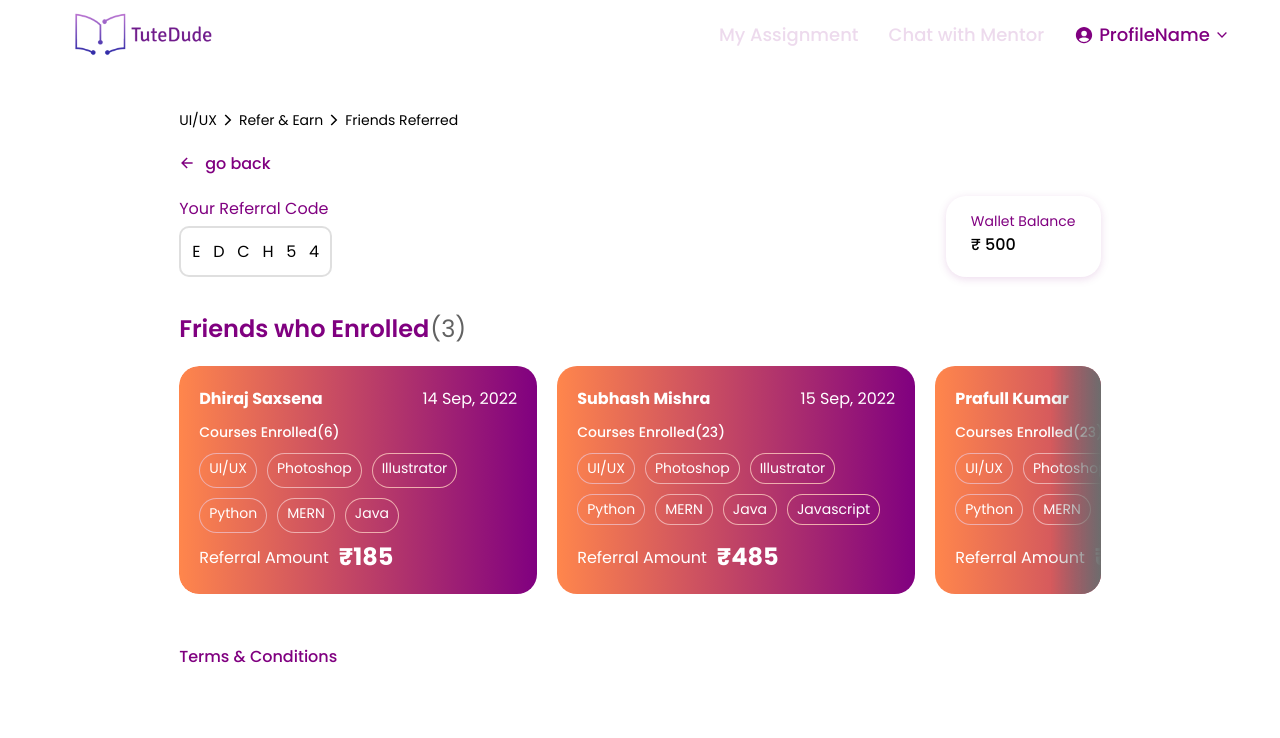
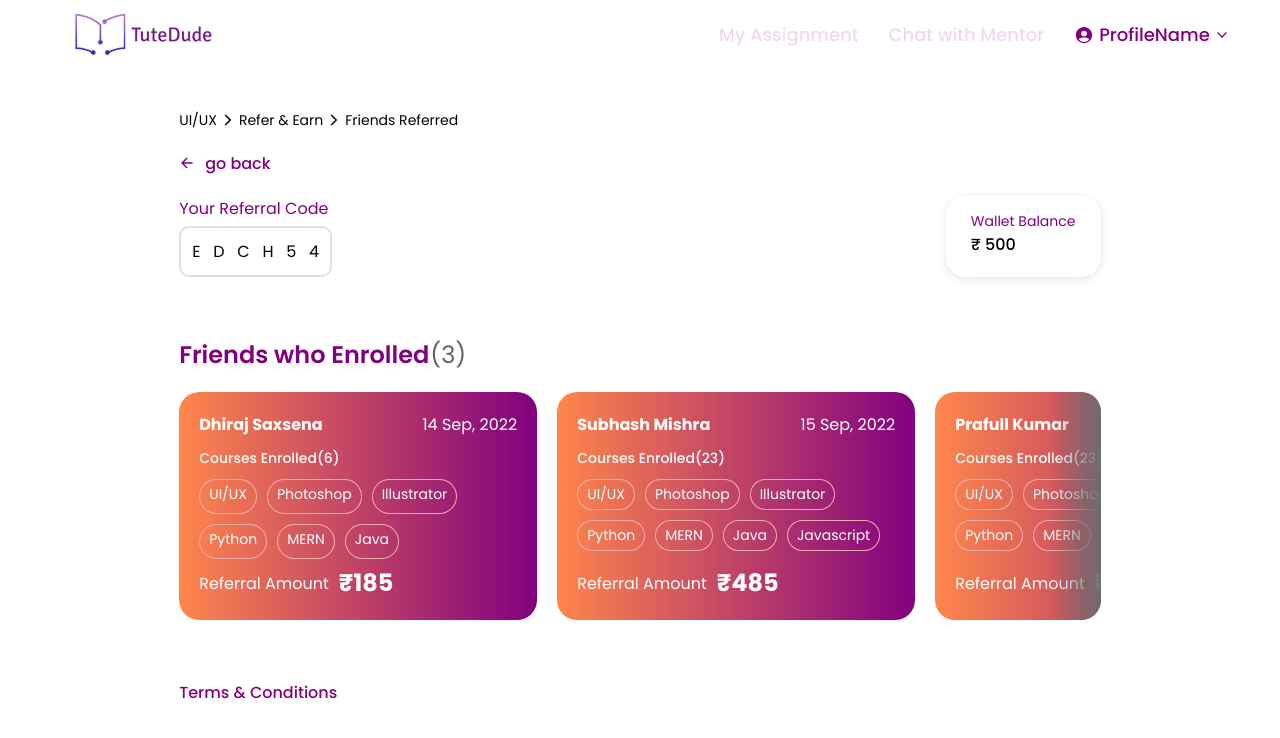
Before and after one commit to Araf-Khatri/assignment-by-tutedude, a React (Create React App) app: page /friends-referred in a window 1280 px wide. Shown: the top 738 px of the page. Built offline with nearby package versions, Linux system fonts and the light colour scheme.

Commit message:
changed margin-bottom in file

```diff
--- a/src/components/courses-enrolled-by-friends/courses-enrolled.css
+++ b/src/components/courses-enrolled-by-friends/courses-enrolled.css
@@ -16,7 +16,7 @@
 }
 
 .courses--section {
-  margin-bottom: 5rem;
+  margin-bottom: 6rem;
   min-width: 20rem;
   border-radius: 2rem;
 }
--- a/src/components/courses-enrolled-by-friends/courses-enrolled.js
+++ b/src/components/courses-enrolled-by-friends/courses-enrolled.js
@@ -82,14 +82,12 @@ const CoursesEnrolled = () => {
       </div>
       <div className="courses--section">
         <div className="courses">
+          <div className="abso-div"></div>
           {totalCoursesEnrolled.map((dataObj, i) => {
             console.log(dataObj);
             return <CourseInfo key={i} data={dataObj} />;
           })}
         </div>
-        <div
-          className="abso-div"
-        ></div>
       </div>
     </Fragment>
   );
--- a/src/components/fr-page--referral-code/fr-view.css
+++ b/src/components/fr-page--referral-code/fr-view.css
@@ -48,3 +48,9 @@
 .rm-margin {
   margin: 0 !important;
 }
+
+@media(min-width: 65.25em) {
+  .frview-section {
+    margin-bottom: 6rem;
+  }
+}
```
